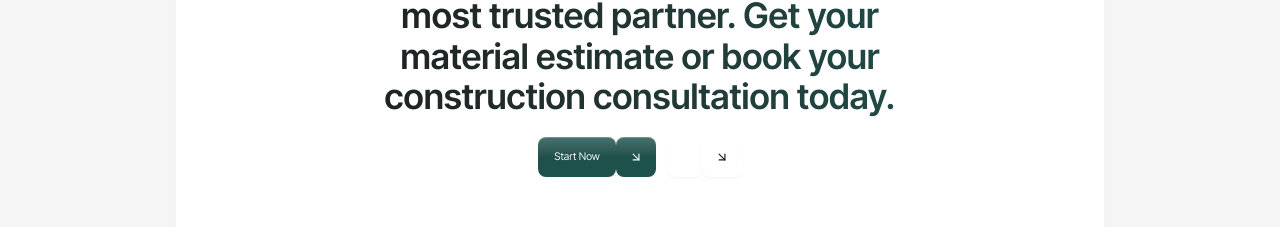
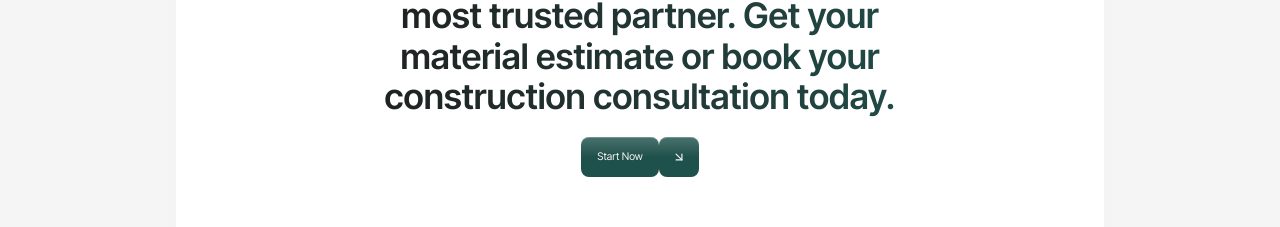
Before and after one commit to dmytro-webild/d6a241ce-9d91-4cb3-9e95-a5f34d405557, a React (Vite) app: page / in a window 1280 px wide. Shown: the part 5792-6019 px from the top of the page. Built offline with nearby package versions, Linux system fonts and the light colour scheme; a web font is replaced by a local one.

Commit message:
Bob AI: Removed empty secondary button from contact section

```diff
--- a/src/pages/HomePage/sections/Contact.tsx
+++ b/src/pages/HomePage/sections/Contact.tsx
@@ -34,7 +34,6 @@ const ContactInline = () => {
 
               <div className="flex flex-wrap justify-center gap-3 mt-2 md:mt-3">
                 <Button text={primaryButton.text} href={primaryButton.href} variant="primary" />
-                <Button text={secondaryButton.text} href={secondaryButton.href} variant="secondary" animationDelay={0.1} />
               </div>
             </div>
           </div>
```
